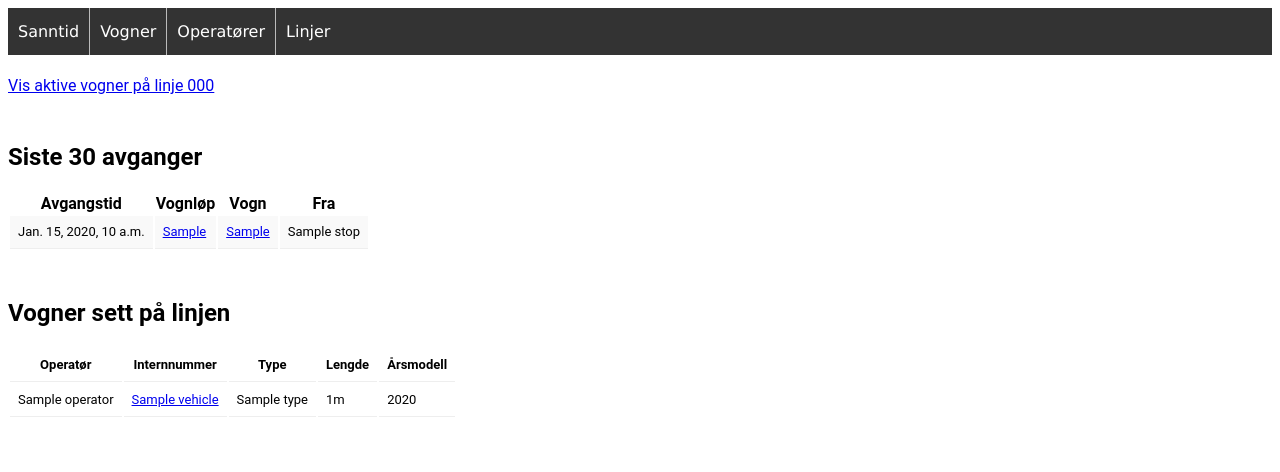
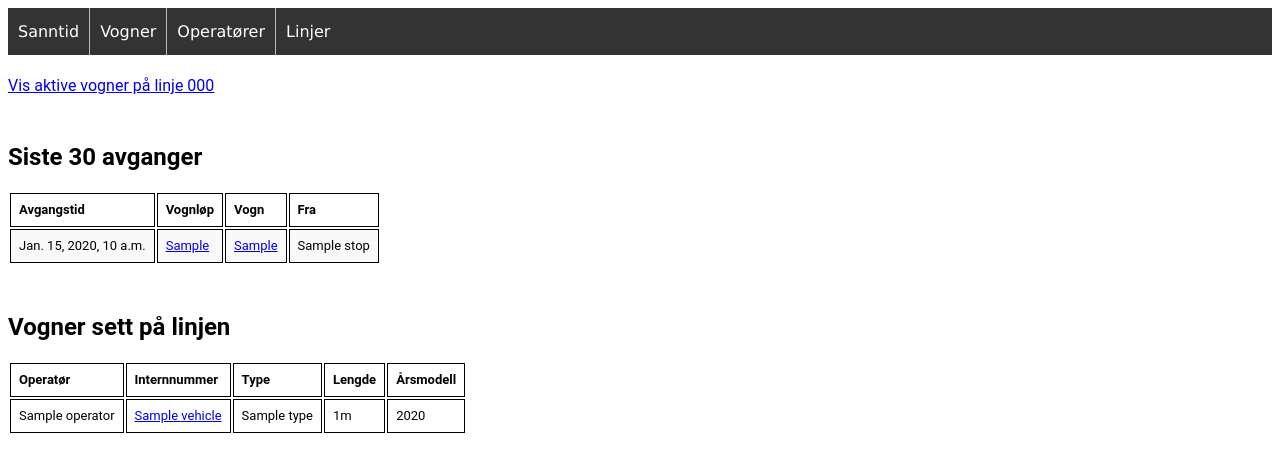
Before and after one commit to datagutten/entur-vehicles, a Django app: template vehicle_info/vehicle_log/templates/vehicle_log/line_log.htm in a window 1280 px wide. Shown: the top 472 px of the page. Run offline with Django 3.2, Linux system fonts and the light colour scheme; the template is opened without the code that fills it: most values are stand-ins (such as "Sample title", 1, 10 or a date in 2020); parts of the project's set-up code (start-up, migrations or seed data) failed here and were passed over.

Commit message:
Add table border and text alignment

```diff
--- a/vehicle_info/vehicle_type/static/vehicle_type/vehicles.css
+++ b/vehicle_info/vehicle_type/static/vehicle_type/vehicles.css
@@ -2,13 +2,14 @@ body {
     font-family: "Roboto", "Lucida Grande", "DejaVu Sans", "Bitstream Vera Sans", Verdana, Arial, sans-serif;
 }
 
-thead th, tbody td {
+th, td {
     font-size: 13px;
     line-height: 16px;
-    border-bottom: 1px solid #eee;
+    border: 1px solid black;
     vertical-align: top;
     padding: 8px;
     font-family: "Roboto", "Lucida Grande", Verdana, Arial, sans-serif;
+    text-align: left;
 }
 
 thead th {
```
